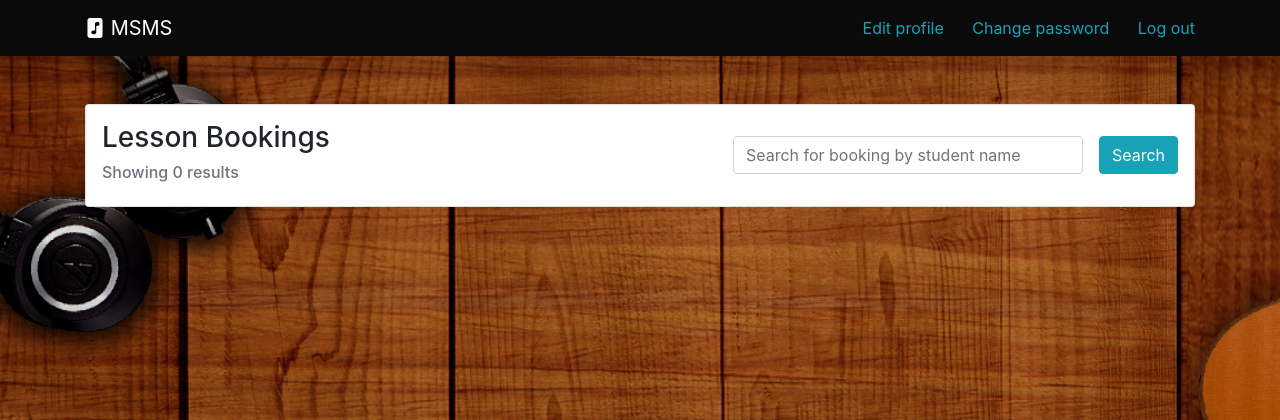
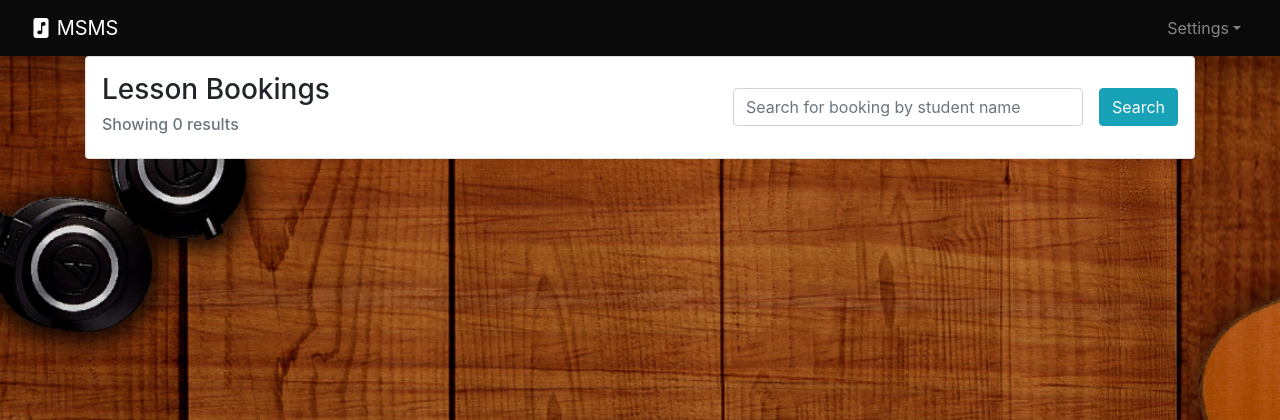
Before and after one commit to DMY2003/MSMS, a Django app: page /administrator/lessons in a window 1280 px wide. Shown: the top 420 px of the page. Run offline with Django 4.2, Linux system fonts and the light colour scheme; a user stored in the database is signed in; data that the repository does not hold is empty; parts of the project's set-up code (start-up, migrations or seed data) failed here and were passed over; some libraries are stand-ins or nearby versions.

Commit message:
-Navbar now working for all roles

```diff
--- a/lessons/templates/partials/navbar.html
+++ b/lessons/templates/partials/navbar.html
@@ -1,42 +1,41 @@
-<nav class="navbar navbar-dark bg-dark mb-5 shadow-lg">
-    <div class="container">
+<nav class="navbar navbar-dark bg-dark shadow-lg navbar-expand-sm">
+        <div class="container-fluid">
             <a class="navbar-brand" href="{% url 'home' %}"><i class="bi bi-file-music-fill"></i>&nbsp;MSMS</a>
             {% if user.is_authenticated %}
-            <div class="ms-auto">
+                <button type="button" class="navbar-toggler" data-bs-toggle="collapse" data-bs-target="#navbarCollapse">
+                    <span class="navbar-toggler-icon"></span>
+                </button>
+                <div id="navbarCollapse" class="collapse navbar-collapse">
+                    <ul class="nav navbar-nav ml-auto">
+
                         {% if user.role == "Student" %}
 
                         {% elif user.role == "Administrator" or user.role == "Director" %}
-                    <a class="ml-4" href="{% url 'admin_requests' %}">
+                            <a class="nav-link" href="{% url 'admin_requests' %}">
                                 Requests
                             </a>
-                    <a class="ml-4" href="{% url 'admin_lessons' %}">
+                            <a class="nav-link" href="{% url 'admin_lessons' %}">
                                 Lessons
                             </a>
                         {% endif %}
 
                         {% if user.role == "Director" %}
-                    <a class="ml-4" href="{% url 'manage_admins' %}">
+                            <a class="nav-link" href="{% url 'manage_admins' %}">
                                 Manage Admins
                             </a>
                         {% endif %}
 
-                <a class="ml-4" href="{% url 'profile' %}">
-                    Edit profile
-                </a>
-                <a class="ml-4" href="{% url 'password' %}">
-                    Change password
-                </a>
-                <a class="ml-4" href="{% url 'log_out' %}">
-                    Log out
-                </a>
-                <ul class="dropdown-menu dropdown-menu-end" aria-labelledby="user-account-dropdown">
-                    <li><a class="dropdown-item" href="{% url 'profile' %}">Change profile</a></li>
-                    <li><a class="dropdown-item" href="{% url 'password' %}">Change password</a></li>
-                    <li><hr class="dropdown-divider"></li>
-                    <li><a class="dropdown-item" href="{% url 'log_out' %}">Log out</a></li>
+                        <li class="nav-item dropdown">
+                            <a href="#" class="nav-link dropdown-toggle" data-bs-toggle="dropdown">Settings</a>
+                            <div class="dropdown-menu dropdown-menu-right">
+                                <a class="dropdown-item" href="{% url 'profile' %}">Profile</a>
+                                <a class="dropdown-item" href="{% url 'password' %}">Change Password</a>
+                                <div class="dropdown-divider"></div>
+                                <a class="dropdown-item" href="{% url 'log_out' %}">Log Out</a>
+                            </div>
+                        </li>
                     </ul>
                 </div>
-
             {% endif %}
         </div>
     </nav>
```
Lines whose indentation alone changed are shown as unchanged.
